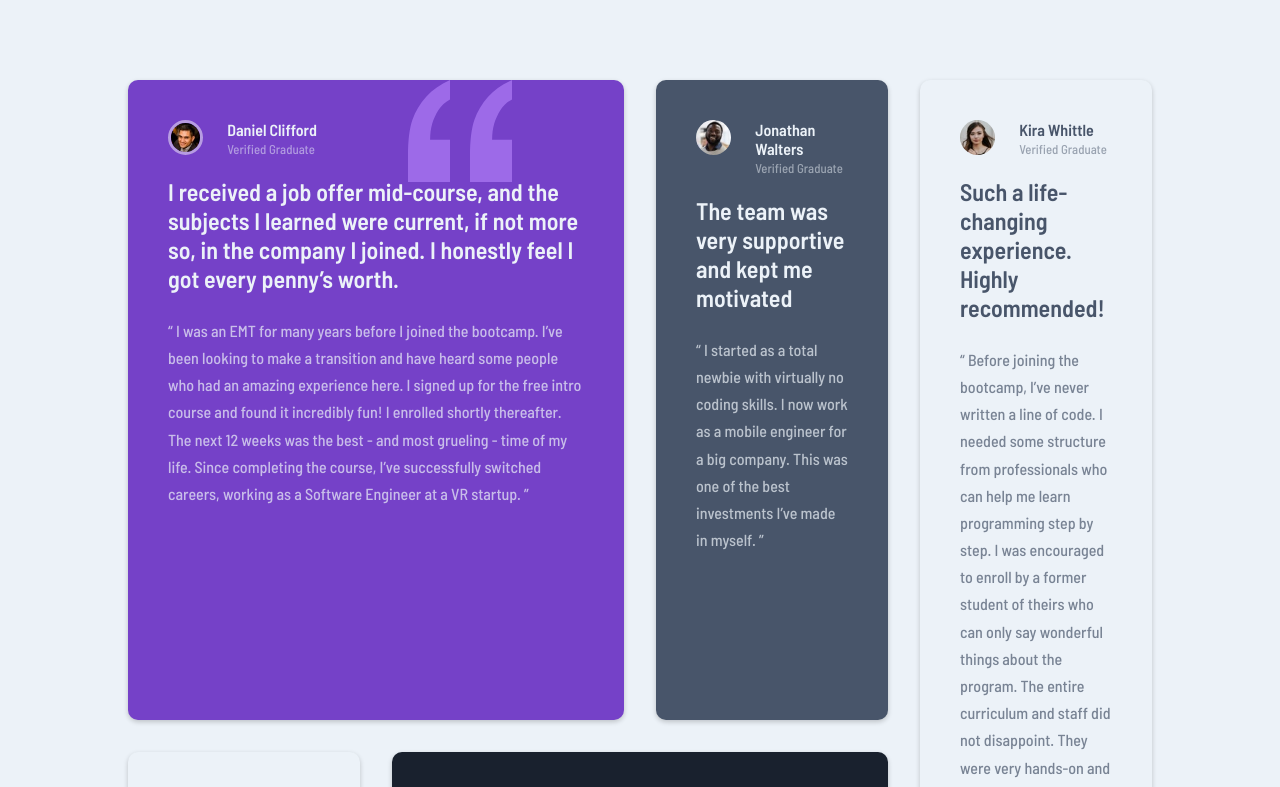
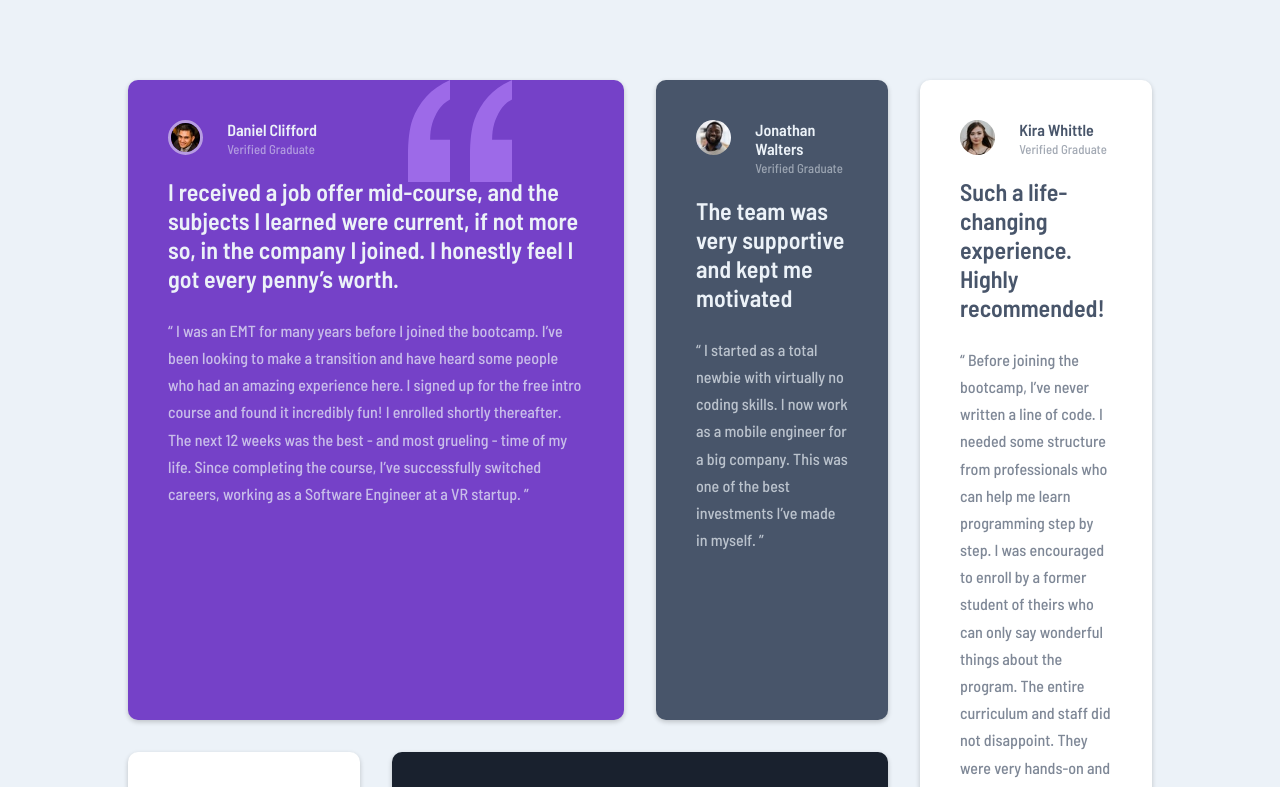
Before and after one commit to Joesexton9789/testimonials-grid, a plain HTML site: page index.html in a window 1280 px wide. Shown: the top 787 px of the page. Drawn offline with Linux system fonts and the light colour scheme.

Commit message:
changed the bg-light background color

```diff
--- a/styles.css
+++ b/styles.css
@@ -113,7 +113,7 @@ body {
 }
 
 .bg-light {
-  background-color: var(--light-gray-blue);
+  background-color: var(--white);
   color: var(--dark-gray-blue);
 }
 
```
